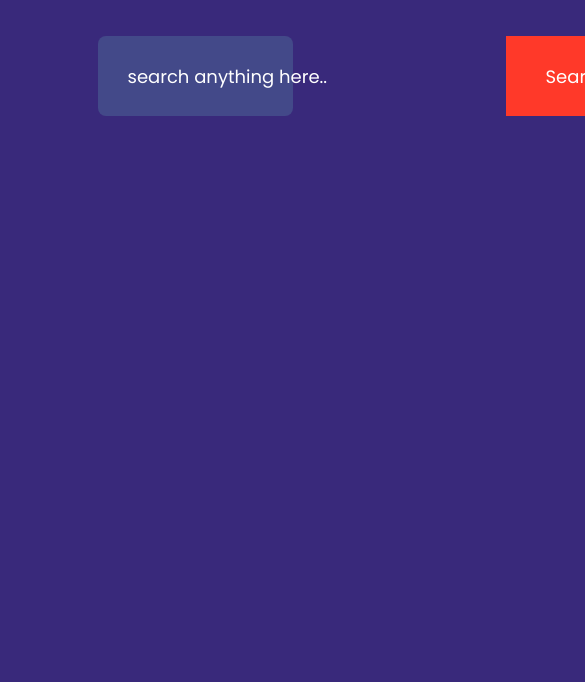
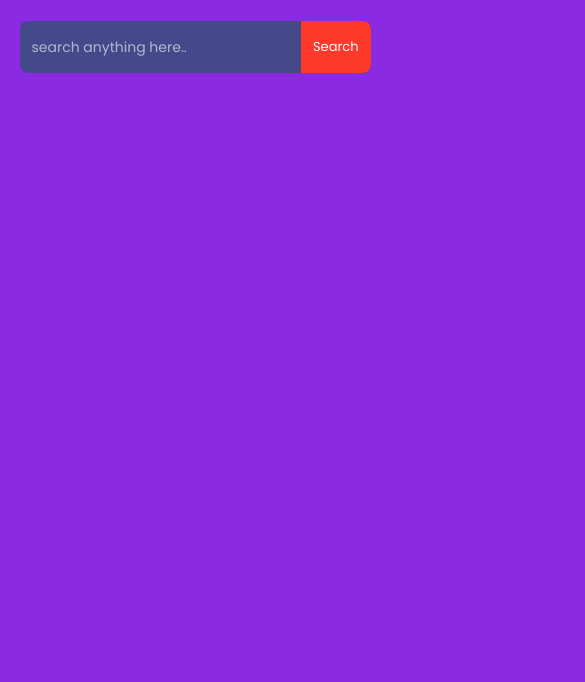
Before and after one commit to EvanceSamson/image-search-engine, a plain HTML site: page index.html in a window 390 px wide. Shown: the part 162-844 px from the top of the page, 585 px wide, since content can reach past the window. Drawn offline with Linux system fonts and the light colour scheme.

Commit message:
Refactor CSS styles for improved layout and design

```diff
--- a/style.css
+++ b/style.css
@@ -1,3 +1,5 @@
+ @import url('https://fonts.googleapis.com/css2?family=Poppins:ital,wght@0,100;0,200;0,300;0,400;0,500;0,600;0,700;0,800;0,900;1,100;1,200;1,300;1,400;1,500;1,600;1,700;1,800;1,900&display=swap');
+
 *{
 margin: 0;
 padding: 0;
@@ -5,23 +7,29 @@
 box-sizing: border-box;
 }
 body{
-    background: #39297b;
+    background: blueviolet;
     color: white;
+    width: 100%;
 }
 h1{
     text-align: center;
     margin: 100px auto 50px;
-    font-size: 600;
+    font-size: 33px;
+    font-weight: 400;
+
 }
+
+
 form{
-    width: 50%;
-    max-width: 600;
+    width: 90%;
+    max-width: 600px;
     margin: auto;
-    height: 80px;
+    height: 60px;
     background: #434989;
     display: flex;
     align-items: center;
     border-radius: 8px;
+    overflow: hidden;
 }
 form input{
     flex: 1;
@@ -30,24 +38,27 @@
     outline: 0;
     background: transparent;
     color: #fff;
-    font-size: 18px;
-    padding: 0 30px;
+    font-size: 16px;
+    padding: 0 15px;
+    min-width: 0;
 }
 form button{
-    padding: 0 40px;
+    padding: 0 18px;
     height: 100%;
     background: #ff3929;
     color: #fff;
-    font-size: 18px;
+    font-size: 15px;
     border: 0;
     outline: 0;
     border-top-right-radius: 8px;
     border-bottom-right-radius: 8px;
     cursor: pointer;
+    white-space: nowrap;
 }
 ::placeholder{
     color: #fff;
     font-size: 18px;
+    opacity: 0.6;
 }
 #show-more-btn{
     background: #ff3929;
@@ -76,3 +87,32 @@
     object-fit: cover;
     border-radius: 5px;
 }
+
+@media (max-width:720px){
+    h1{
+        font-size: 22px;
+    }
+
+    form{
+        width: 90%;
+        height: 52px;
+    }
+
+    form input{
+        font-size: 14px;
+        padding: 0 12px;
+    }
+
+    form button{
+        padding: 0 12px;
+        font-size: 13px;
+    }
+
+    ::placeholder{
+        font-size: 14px;
+    }
+
+    #search-result{
+        grid-template-columns: 1fr;
+    }
+}
```
